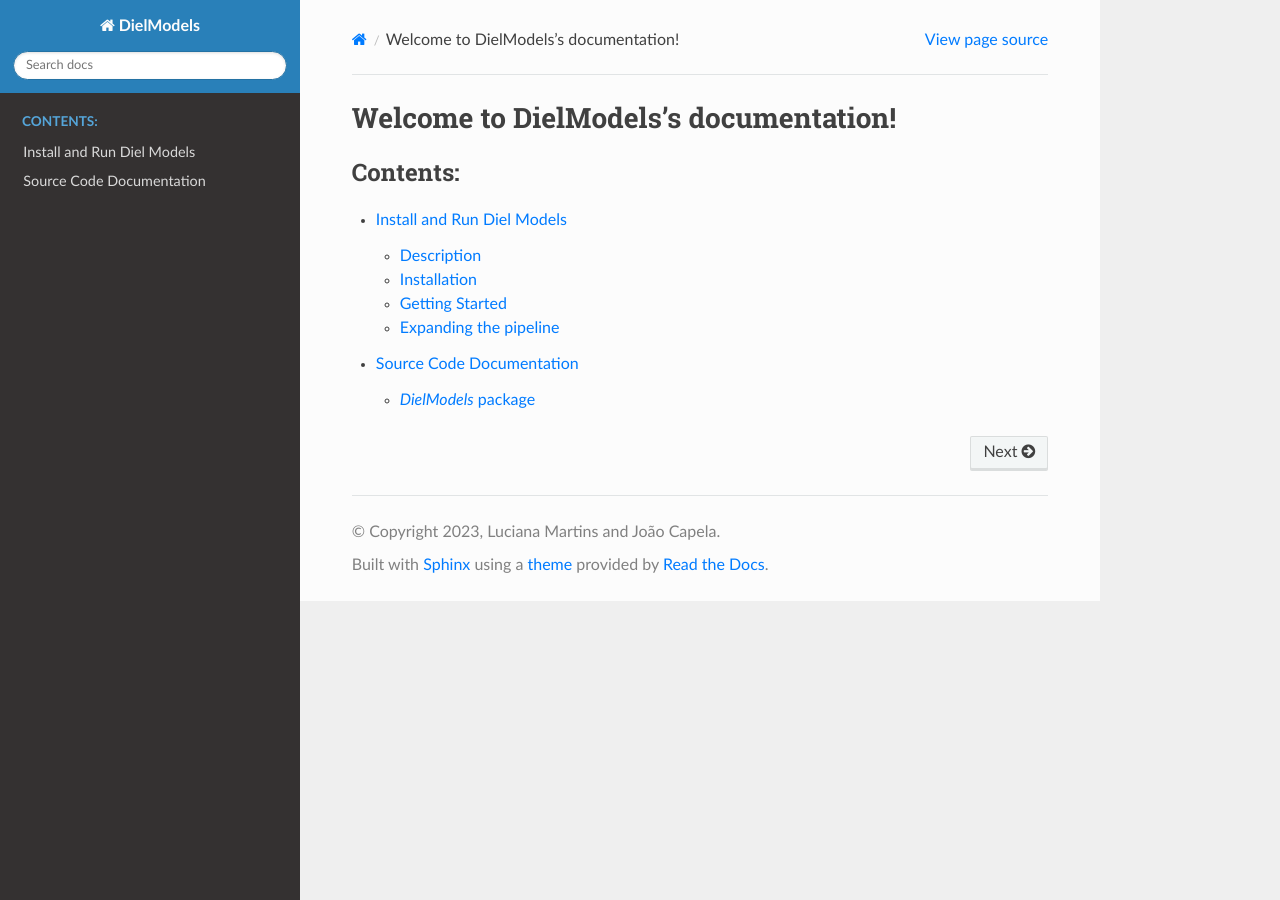
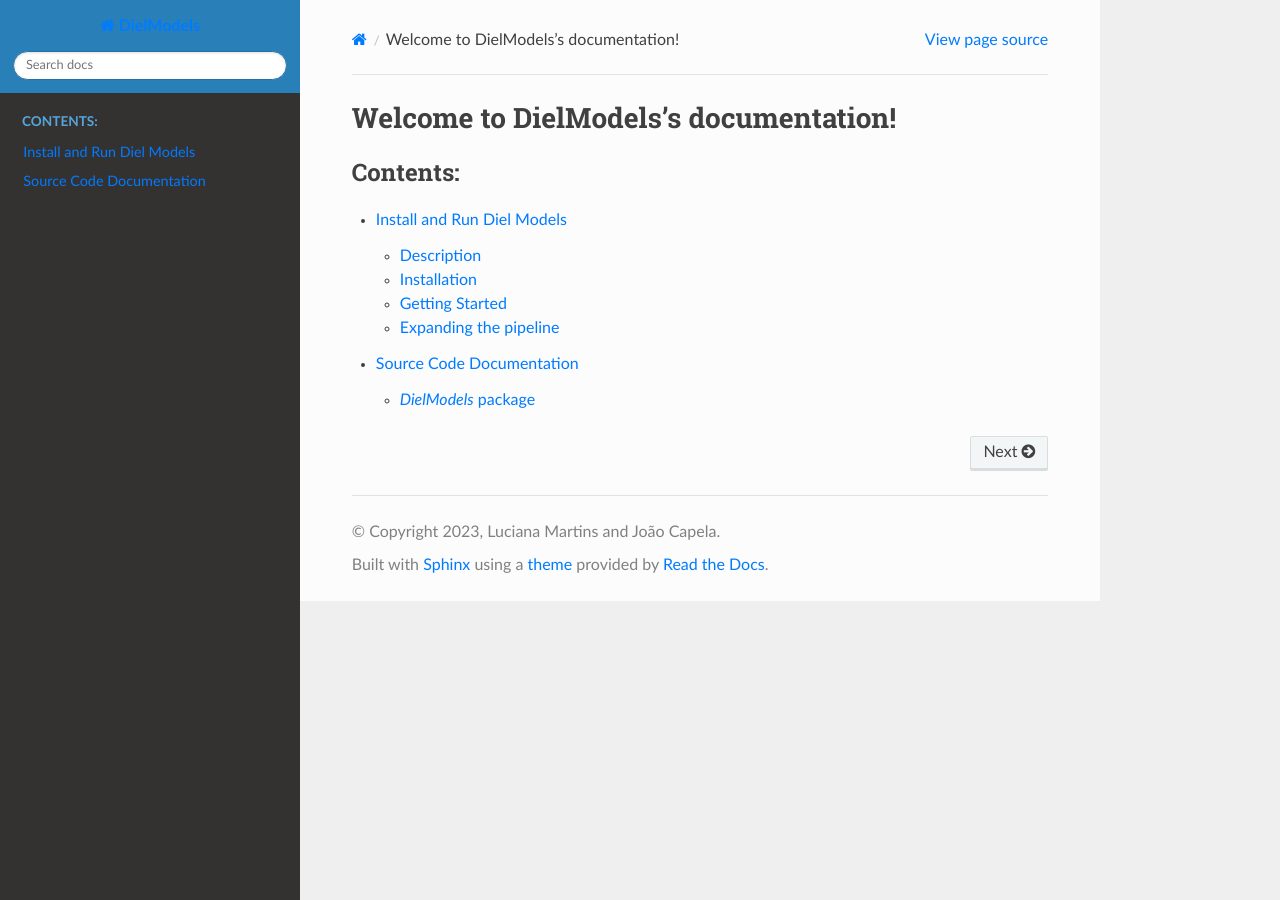
Before and after one commit to LucianaMartins26/DielModels, a Sphinx documentation site: the page built from docs/index.md, in a window 1280 px wide. Built offline with Sphinx 7.4.7 and the Read the Docs theme 2.0.0, drawn with Linux system fonts in a browser that asks for light colours.

Commit message:
[FIX] costum.css file

```diff
--- a/docs/_static/custom.css
+++ b/docs/_static/custom.css
@@ -1,4 +1,8 @@
 a {
-    color: #007bff; /* Cor azul padrão dos links */
-    text-decoration: none; /* Remover sublinhado dos links, se necessário */
+    color: #007bff !important;
+    text-decoration: none;
 }
+
+a:hover {
+    text-decoration: underline;
+}
```
